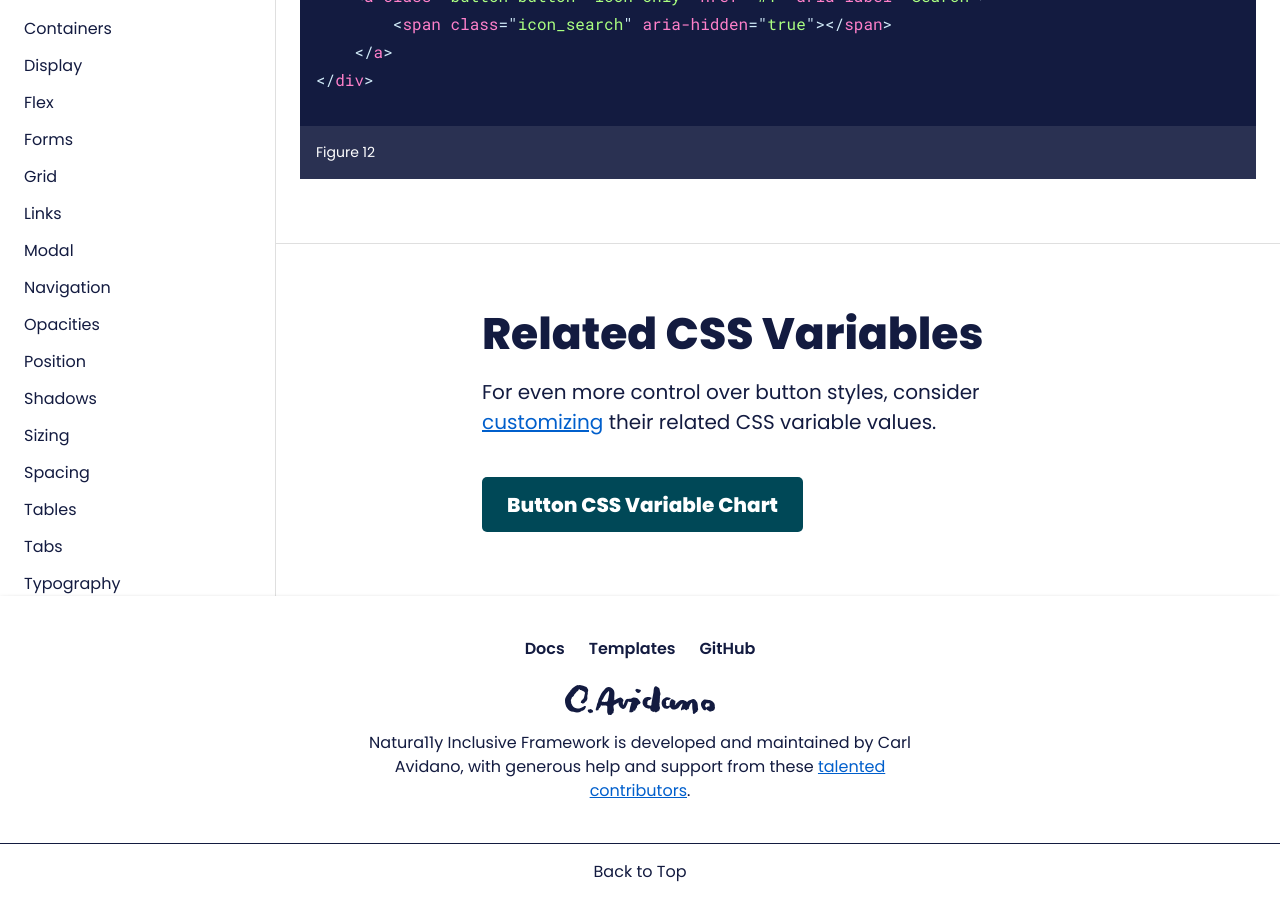
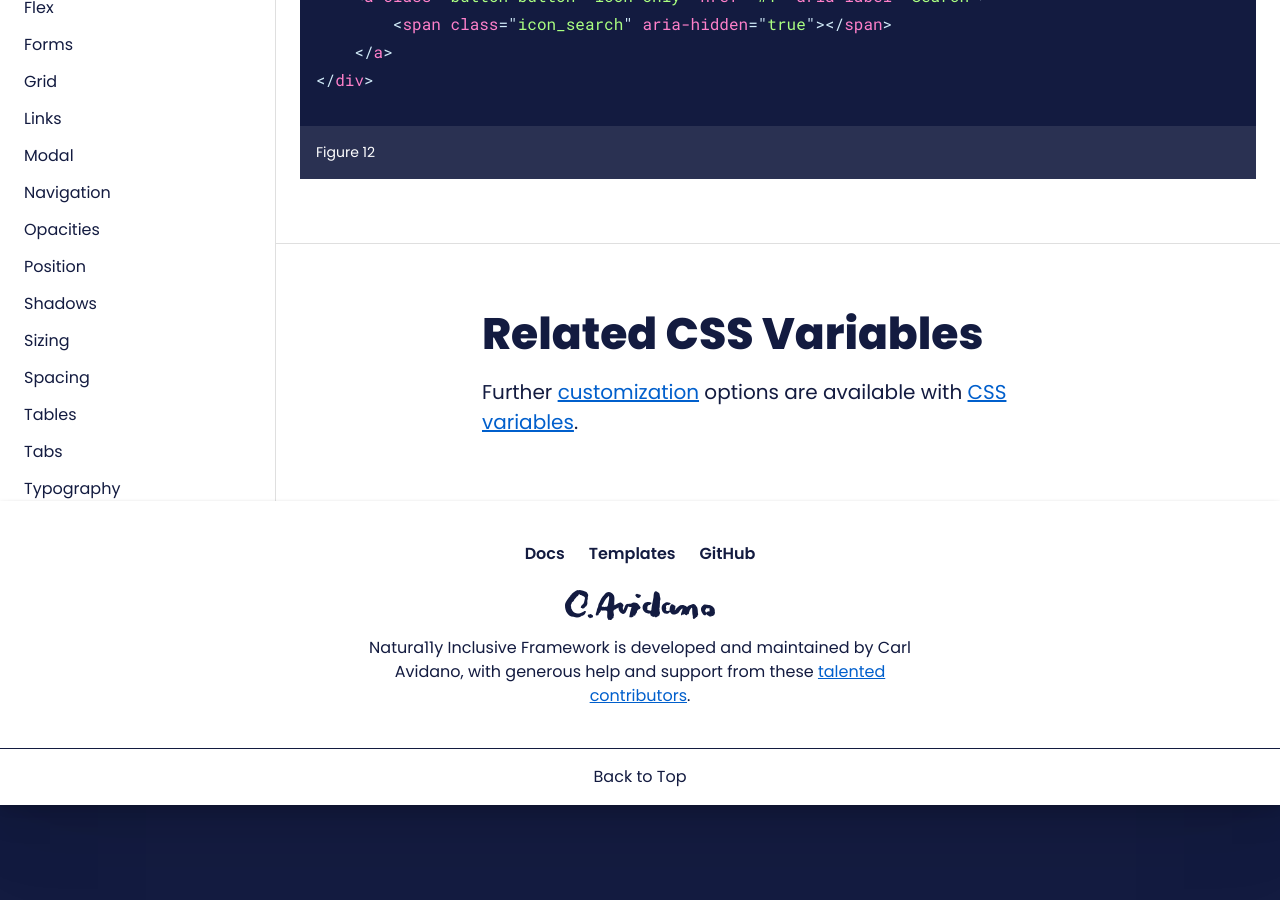
Before and after one commit to cavidano/natura11y-docs, a Jekyll site: the page built from _docs-a-z/buttons.html, in a window 1280 px wide and 900 px high, scrolled down 12564 px. Built offline with Jekyll 4.4.1, drawn with Linux system fonts in a browser that asks for light colours; after the commit the page ends 13369 px from its top, so only the background shows below that.

Commit message:
added common css vars include

```diff
--- a/_docs-a-z/buttons.html
+++ b/_docs-a-z/buttons.html
@@ -556,20 +556,4 @@ title: "Buttons"
     </figcaption>
 </figure>
 
-<hr class="section-start" id="relatedCSSVariables">
-
-<div class="container narrow margin-y-4">
-    <h2>Related CSS Variables</h2>
-    <p>
-        For even more control over button styles, consider <a href="{{ site.url }}/docs/customization/#customizableCDN">customizing</a> their related CSS variable values.
-    </p>
-</div>
-<!-- .container -->
-
-<div class="container narrow margin-y-4">
-    <a class="button button--has-icon theme-secondary" href="{{ site.url }}/docs/customization/#cp_buttons">
-        <span class="button__text">Button CSS Variable Chart</span>
-        <span class="icon_arrow-right" aria-hidden="true"></span>
-    </a>
-</div>
-<!-- .container -->
+{% include related-css-vars.html anchor="buttons" %}
--- a/_includes/global-header.html
+++ b/_includes/global-header.html
@@ -1,4 +1,4 @@
-<header class="box-shadow-1" id="global-header">
+<header class="box-shadow-1 z-index-2500" id="global-header">
 
     <!-- For keyboard users -->
     <a class="focusable-only" href="#skip-header-target">Skip Header</a>
--- /dev/null
+++ b/_includes/related-css-vars.html
@@ -0,0 +1,16 @@
+{% if include.anchor %}
+    {% assign width_class = include.anchor %}
+{% else %}
+    {% assign width_class = 'accordions' %}
+{% endif %}
+
+<hr class="section-start" id="relatedCSSVariables">
+
+<div class="container narrow margin-y-4">
+	<h2>Related CSS Variables</h2>
+	<p>
+		Further <a href="{{ site.url }}/docs/customization/#customizableCDN">customization</a>
+		options are available with <a href="{{ site.url }}/docs/customization/#cp_{{ include.anchor }}">CSS variables</a>.
+	</p>
+</div>
+<!-- .container -->
--- a/_includes/sidebar.html
+++ b/_includes/sidebar.html
@@ -1,14 +1,14 @@
 <!-- For keyboard users -->
 <a class="focusable-only" href="#primary-content">Skip Navigation</a>
 
-<div class="display-none--lg padding-y-2 theme-light">
+<div class="display-none--lg padding-y-2">
     <div class="container narrow">
         <button
             class="button button--outline button--has-icon--disperse width-100"
             data-toggle="collapse"
             data-target="#docs-sidebar">
                 <span class="button__text">Documentation</span>
-                <span class="nyc_icon_arrow-down button__icon"></span>
+                <span class="icon_arrow-down button__icon"></span>
         </button>
     </div>
 </div>
```
Also changed, not shown: _docs-a-z/accordions.html (+1 -17 lines), _docs-a-z/alerts.html (+1 -10 lines), _docs-a-z/backdrops.html (+1 -10 lines).
